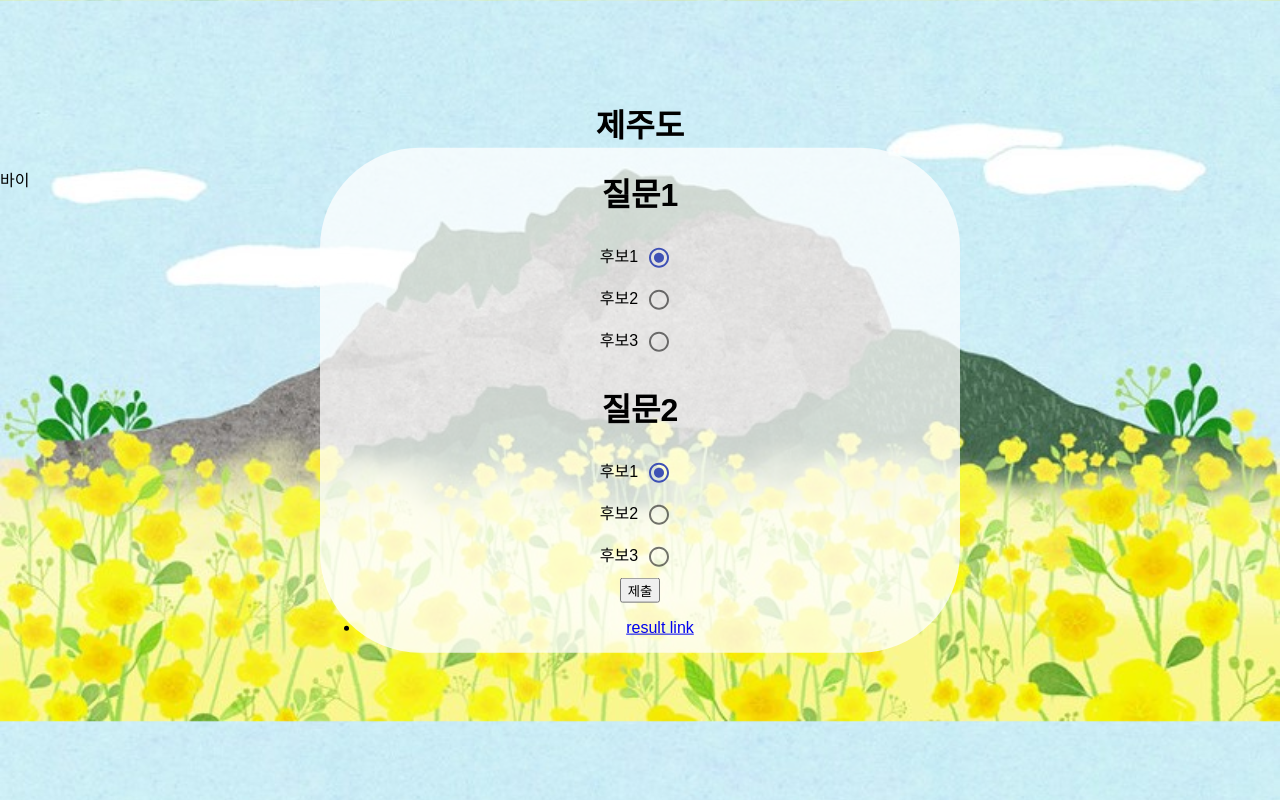
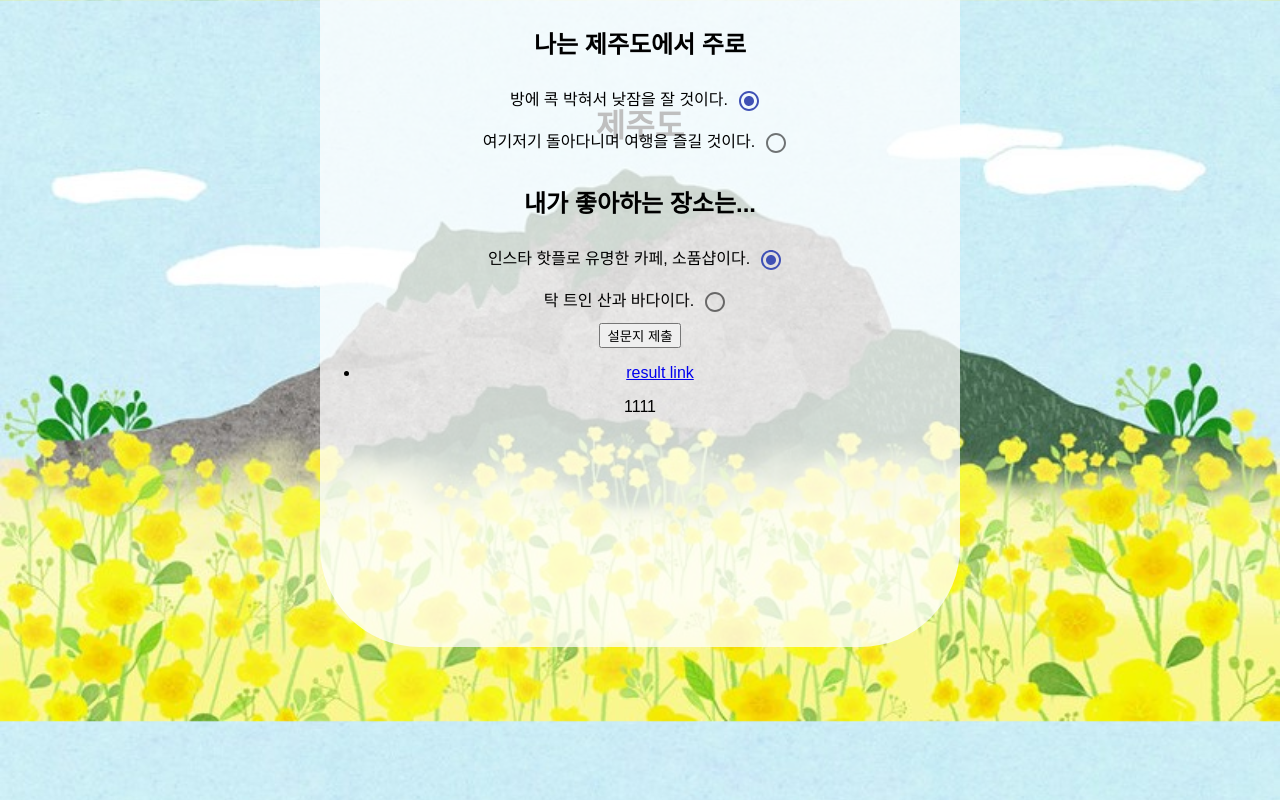
Before and after one commit to kimec824/TravelJeju, a React (Create React App) app in the folder project3/: page /result in a window 1280 px wide. Built offline with nearby package versions, Linux system fonts and the light colour scheme; no server answers.

Commit message:
설문지 결과에 따른 결과 출력 기능 구현(디자인x)

```diff
--- a/project3/src/Questionbox.js
+++ b/project3/src/Questionbox.js
@@ -10,7 +10,10 @@ import Result from './Result.js'
 function Questionbox(){
     const [q1,setQ1] = useState("one")
     const [q2,setQ2] = useState("one")
+    const [q3,setQ3] = useState("one")
+    const [q4,setQ4] = useState("one")
     const axios=require('axios');
+
     const q1checked=(e)=>
     {
         setQ1(e.target.value)
@@ -21,12 +24,24 @@ function Questionbox(){
         setQ2(e.target.value)
         console.log("q2checked")
     }
+    const q3checked=(e)=>
+    {
+        setQ3(e.target.value)
+        console.log("q3checked")
+    }
+    const q4checked=(e)=>
+    {
+        setQ4(e.target.value)
+        console.log("q4checked")
+    }
+
     const json={
         q1:q1,
-        q2:q2
+        q2:q2,
+        q3:q3,
+        q4:q4
     }
     function Submit(){
-        alert("하이");
         axios.delete('http://192.249.18.235:3000/surveyresult');
         axios.post(
             'http://192.249.18.235:3000/surveyresult',
@@ -39,16 +54,15 @@ function Questionbox(){
         }).catch(error=>{
             console.log(error);
         });
-        //alert(axios.get('http://192.249.18.235:3000/surveyresult'));
 
     }
     return(
 <div>
     <Router>
         <div className='questionbox'>
-            <h1>질문1</h1>
+            <h2>나는 제주도에서 운전을 할 수 </h2>
             <div>
-                <span>후보1</span>
+                <span>있다.</span>
                 <Radio
                 value="one"
                 checked={q1==="one"}
@@ -56,9 +70,8 @@ function Questionbox(){
                 onChange={q1checked}
                 />
                 </div>
-
                 <div>
-                <span>후보2</span>
+                <span>없다.</span>
                 <Radio
                 value="two"
                 checked={q1==="two"}
@@ -67,19 +80,9 @@ function Questionbox(){
                 />
                 </div>
 
+            <h2>나는 여행을...</h2>
                 <div>
-                <span>후보3</span>
-                <Radio
-                value="three"
-                checked={q1==="three"}
-                color="primary"
-                onChange={q1checked}
-                />
-            </div>
-
-            <h1>질문2</h1>
-                <div>
-                <span>후보1</span>
+                <span>가족 단위로 갈 것이다.</span>
                 <Radio
                 value="one"
                 checked={q2==="one"}
@@ -87,9 +90,8 @@ function Questionbox(){
                 onChange={q2checked}
                 />
                 </div>
-
                 <div>
-                <span>후보2</span>
+                <span>혼자, 혹은 애인과 함께 갈 것이다.</span>
                 <Radio
                 value="two"
                 checked={q2==="two"}
@@ -98,25 +100,56 @@ function Questionbox(){
                 />
                 </div>
 
+            <h2>나는 제주도에서 주로</h2>
                 <div>
-                <span>후보3</span>
+                <span>방에 콕 박혀서 낮잠을 잘 것이다.</span>
                 <Radio
-                value="three"
-                checked={q2==="three"}
+                value="one"
+                checked={q3==="one"}
                 color="primary"
-                onChange={q2checked}
+                onChange={q3checked}
                 />
                 </div>
                 <div>
-            <button onClick={Submit}>제출</button>
+                <span>여기저기 돌아다니며 여행을 즐길 것이다.</span>
+                <Radio
+                value="two"
+                checked={q3==="two"}
+                color="primary"
+                onChange={q3checked}
+                />
+                </div>
+
+            <h2>내가 좋아하는 장소는...</h2>
+                <div>
+                <span>인스타 핫플로 유명한 카페, 소품샵이다.</span>
+                <Radio
+                value="one"
+                checked={q4==="one"}
+                color="primary"
+                onChange={q4checked}
+                />
+                </div>
+                <div>
+                <span>탁 트인 산과 바다이다.</span>
+                <Radio
+                value="two"
+                checked={q4==="two"}
+                color="primary"
+                onChange={q4checked}
+                />
+                </div>
+
+                <div>
+                    <button onClick={Submit}>설문지 제출</button>
                 </div>
                 <ul>
                     <li><Link to="/result">result link</Link></li>
                 </ul>
-        </div>
                 <Route path="/result">
                     <Result/>
                 </Route>
+            </div>
         </Router>
 </div>
 
--- a/project3/src/Result.js
+++ b/project3/src/Result.js
@@ -8,18 +8,95 @@ import { BrowserRouter,Route } from 'react-router-dom';
 function Result(){
     const [q1,setQ1] = useState("one")
     const [q2,setQ2] = useState("one")
-    //const [q3,setQ3] = useState("one")
-    //const [q4,setQ4] = useState("one")
+    const [q3,setQ3] = useState("one")
+    const [q4,setQ4] = useState("one")
     var data = null;
     const Data=axios.get('http://192.249.18.235:3000/surveyresult').then((response)=>{
         data = response.data.mySurveyresult;
+        console.log(data);
     setQ1(data.q1);
     setQ2(data.q2);
-});
+    setQ3(data.q3);
+    setQ4(data.q4);
+    });
 
-    return(
-        q1==="two"?<div>하이</div>:<div>바이</div>
-    )
+    switch(q1){
+        case "one":
+            switch(q2){
+                case "one":
+                    switch(q3){
+                        case "one":
+                            switch(q4){
+                                case "one":  return(<div>1111</div>);
+                                case "two": return(<div>1112</div>);
+                            }
+                        case "two":
+                            switch(q4){
+                                case "one":  return(<div>1121</div>);
+                                case "two": return(<div>1122</div>);
+                            }
+                    }
+                case "two":
+                    switch(q3){
+                        case "one":
+                            switch(q4){
+                                case "one":  return(<div>1211</div>);
+                                case "two": return(<div>1212</div>);
+                            }
+                        case "two":
+                            switch(q4){
+                                case "one":  return(<div>1221</div>);
+                                case "two": return(<div>1222</div>);
+                            }
+                    }
+            }
+        case "two":
+            switch(q2){
+                case "one":
+                    switch(q3){
+                        case "one":
+                            switch(q4){
+                                case "one":  return(<div>2111</div>);
+                                case "two": return(<div>2112</div>);
+                            }
+                        case "two":
+                            switch(q4){
+                                case "one":  return(<div>2121</div>);
+                                case "two": return(<div>2122</div>);
+                            }
+                    }
+                case "two":
+                    switch(q3){
+                        case "one":
+                            switch(q4){
+                                case "one":  return(<div>2211</div>);
+                                case "two": return(<div>2212</div>);
+                            }
+                        case "two":
+                            switch(q4){
+                                case "one":  return(<div>2221</div>);
+                                case "two": return(<div>2222</div>);
+                            }
+                    }
+            }
+    }
 }
 
+/*
+
+    if(q1==="one"&&q2==="one"&&q3==="one"&&q4==="one")
+    {return(<div>당신에게 어울리는 제주의 여행지는 애월읍입니다.</div>)}
+    else{
+    return(
+        /*q1==="one"&&q2==="one"&&q3==="one"&&q4==="one"?<div>당신에게 어울리는 제주의 여행지는 애월읍입니다.</div><div>대표적인 여행지는..</div>:<div></div>
+        q1==="one"&&q2==="one"&&q3==="one"&&q4==="two"?<div>당신에게 어울리는 제주의 여행지는 서귀포시입니다.</div>:<div></div>
+        q1==="one"&&q2==="one"&&q3==="two"&&q4==="one"?<div>당신에게 어울리는 제주의 여행지는 표선면입니다.</div>:<div></div>
+        q1==="one"&&q2==="one"&&q3==="two"&&q4==="two"?<div>당신에게 어울리는 제주의 여행지는 조천읍입니다.</div>:<div></div>
+        q1==="two"&&q2==="two"&&q3==="one"&&q4==="one"?<div>당신에게 어울리는 제주의 여행지는 월정리입니다.</div>:<div></div>
+        q1==="two"&&q2==="two"&&q3==="one"&&q4==="two"?<div>당신에게 어울리는 제주의 여행지는 한림읍입니다.</div>:<div></div>
+        q1==="two"&&q2==="two"&&q3==="two"&&q4==="one"?<div>당신에게 어울리는 제주의 여행지는 우도입니다.</div>:<div></div>
+        q1==="two"&&q2==="two"&&q3==="two"&&q4==="two"?<div>당신에게 어울리는 제주의 여행지는 제주시입니다.</div>:<div></div>
+    )}
+}
+*/
  export default Result;
--- a/project3/src/questionbox.css
+++ b/project3/src/questionbox.css
@@ -1,3 +1,4 @@
+
 .questionbox{
     @import url(//fonts.googleapis.com/earlyaccess/hanna.css);
     font-family: 'Hanna', sans-serif;
@@ -7,10 +8,9 @@
     justify-content:center;
     width:50%;
     text-align: center;
-    /*height:50vh;*/
+    height:120%;
     border-radius: 100px;
     position: absolute;
-    top:50%;
     left:50%;
     transform:translate(-50%, -50%);
     z-index:1000;
```
Also changed, not shown: 1 other file (tests, documents, lock files or other folders). Lines whose indentation alone changed are shown as unchanged.
